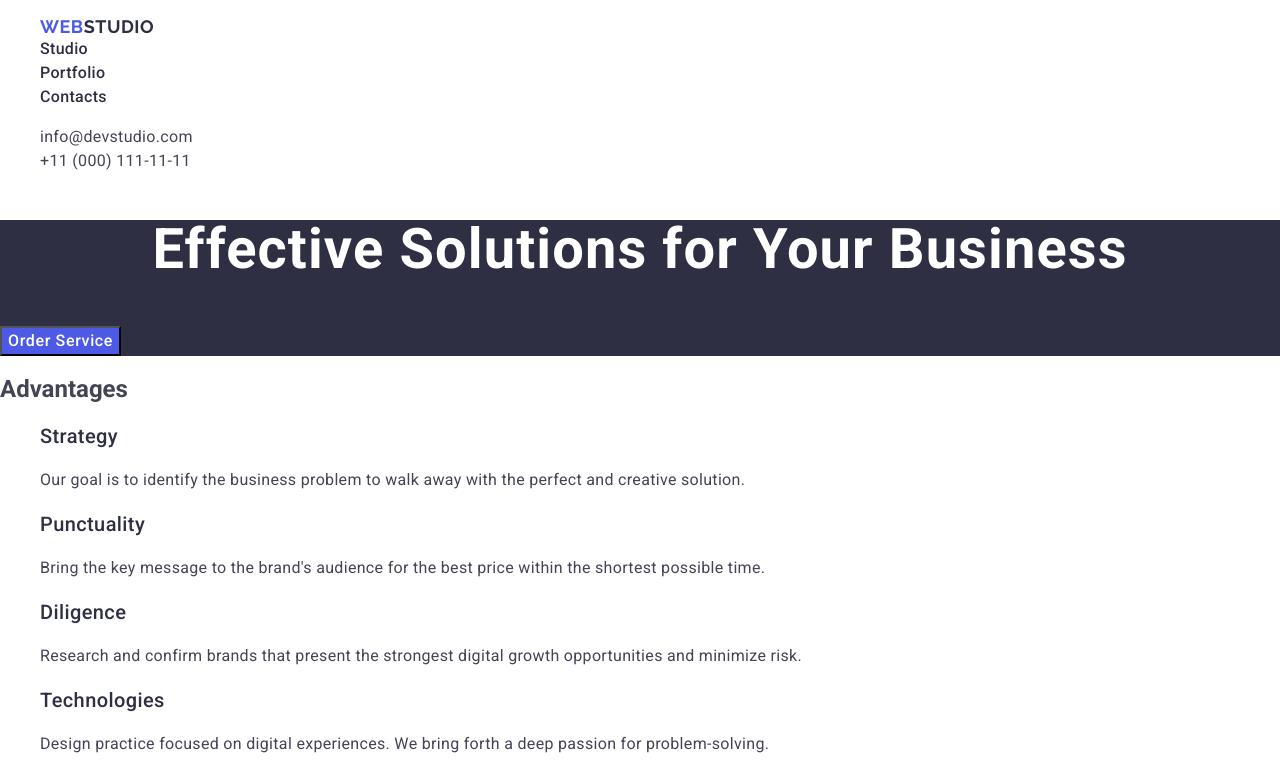
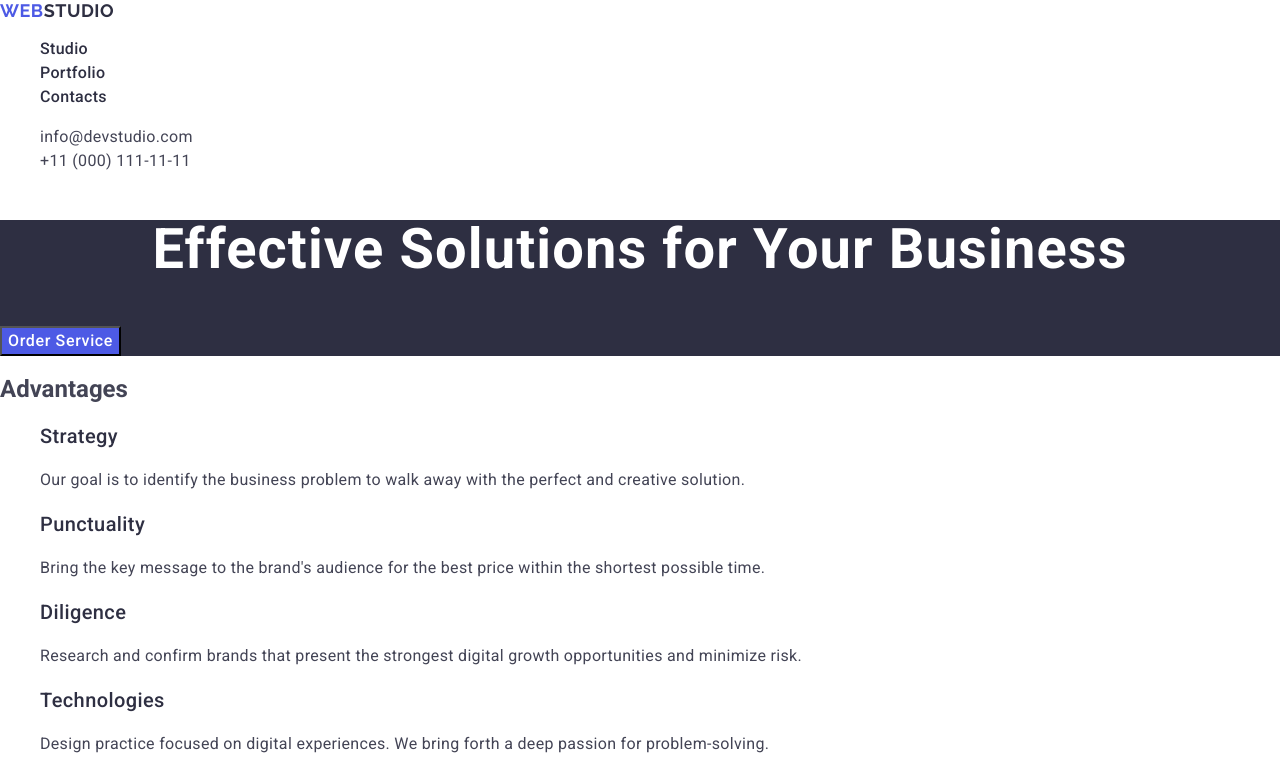
Before and after one commit to VolodymyrNazarchuk/goit-markup-hw-02, a plain HTML site: page index.html in a window 1280 px wide. Shown: the top 783 px of the page. Drawn offline with nearby package versions, Linux system fonts and the light colour scheme.

Commit message:
header change

```diff
--- a/index.html
+++ b/index.html
@@ -15,10 +15,9 @@
   <body>
     <header class="header">
     <nav class="header-nav">
-
+        <a class="logo" href="./index.html">Web<span class="accent">Studio</span></a>
         <ul class="header-menu-list">
-            <li class="header-menu-item"><a class="logo" href="./index.html">Web<span class="accent">Studio</span></a></li>
-            <li class="header-menu-item"><a class="header-menu-link" href="" target="_blank">Studio</a></li>
+            <li class="header-menu-item"><a class="header-menu-link" href="./index.html" target="_blank">Studio</a></li>
             <li class="header-menu-item"><a class="header-menu-link" href="" target="_blank"> Portfolio</a></li>
             <li class="header-menu-item"><a class="header-menu-link" href="" target="_blank">Contacts</a></li>
         </ul>
```
